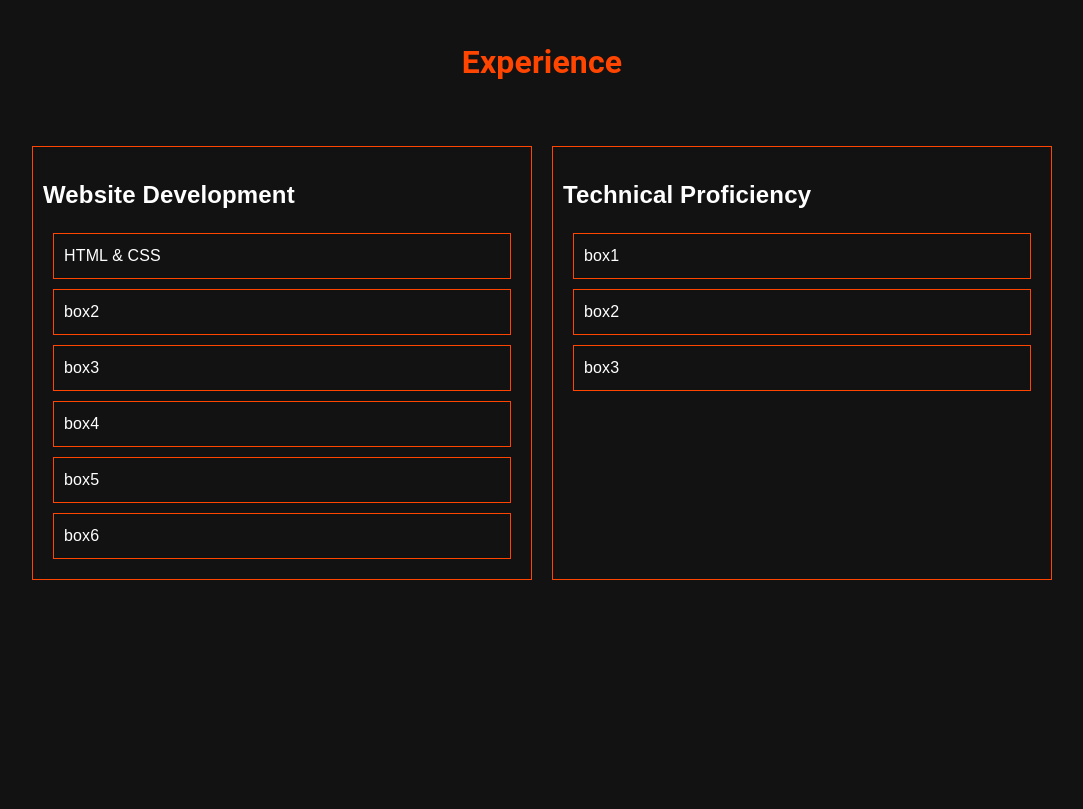
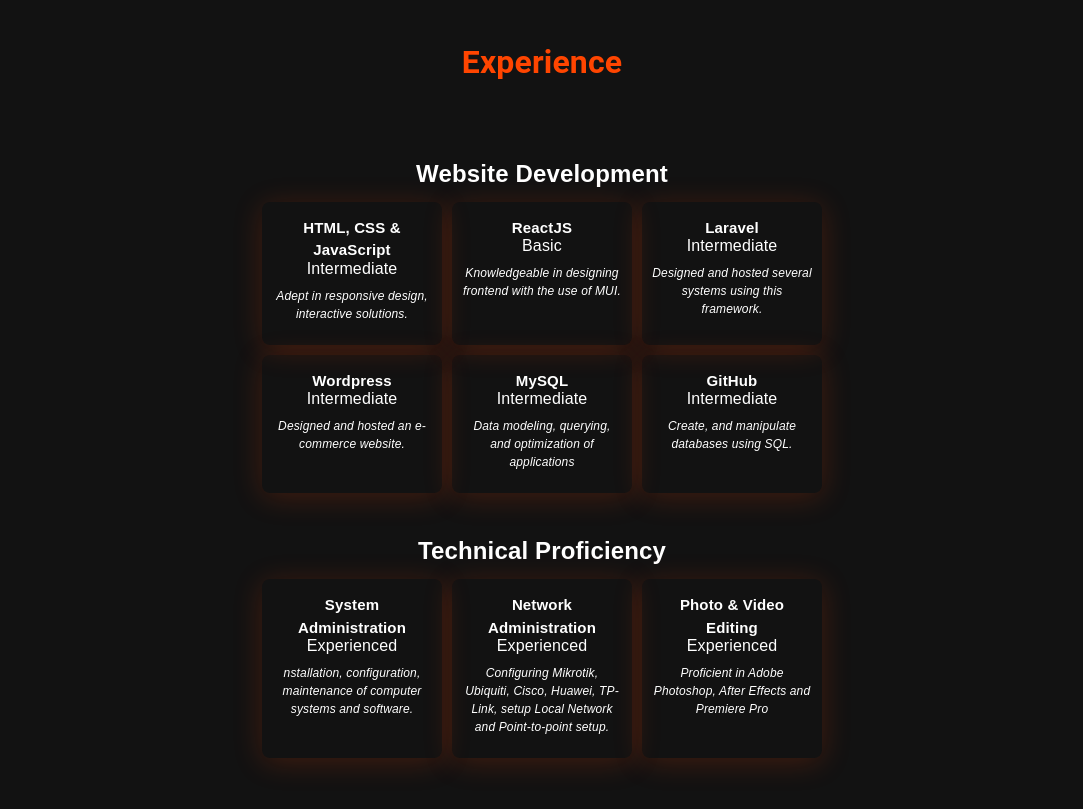
Before and after one commit to maktezi/myPorfolio, a React (Vite) app: page / in a window 1280 px wide. Shown: the part 1580-2389 px from the top of the page, without its empty margins (98-1181 px from the left). Before the commit the page ends 2304 px from the top, so only its background shows below. Built offline with nearby package versions, Linux system fonts and the light colour scheme.

Commit message:
update experience section

```diff
--- a/src/assets/mediaquery.css
+++ b/src/assets/mediaquery.css
@@ -75,12 +75,17 @@
         display: flex;
         top: 0;
         left: 0;
-        /* position: fixed; */
+        position: fixed;
         align-items: center;
         padding-left: 30px;
         padding-right: 30px;
         cursor: default;
         z-index: 50;
+        width: 100%;
+        background: rgba(255, 255, 255, 0);
+        box-shadow: 0 0px 5px rgba(0, 0, 0, 0.1);
+        backdrop-filter: blur(10px);
+        -webkit-backdrop-filter: blur(20px);
     }
 
     #theme {
@@ -97,7 +102,7 @@
     #profile {
         display: block;
         margin: auto;
-        padding-top: 100px;
+        padding-top: 200px;
         align-items: center;
         justify-content: center;
     }
--- a/src/components/section/Experience.jsx
+++ b/src/components/section/Experience.jsx
@@ -5,20 +5,97 @@ const Experience = () => {
     <>
         <h1 className="title">Experience</h1>
         <div className='experience-wrapper'>
-            <div className='big-box'>
+            <div className='exp-box'>
                 <h2>Website Development</h2>
-                <div className='small-box'>HTML & CSS</div>
-                <div className='small-box'>box2</div>
-                <div className='small-box'>box3</div>
-                <div className='small-box'>box4</div>
-                <div className='small-box'>box5</div>
-                <div className='small-box'>box6</div>
+                <div className='big-box'>
+                    <div className='small-box'>
+                        <div className='insmall-box'>
+                            <h3>HTML, CSS & JavaScript</h3>
+                            <p className='skill-lvl'>
+                                Intermediate
+                            </p>
+                            <p className='exp-info'><i>Adept in responsive design, interactive solutions.</i></p>
+                        </div>
+                    </div>
+                    <div className='small-box'>
+                        <div className='insmall-box'>
+                            <h3>ReactJS</h3>
+                            <p className='skill-lvl'>
+                                Basic
+                            </p>
+                            <p className='exp-info'><i>Knowledgeable in designing frontend with the use of MUI.</i></p>
+                        </div>
+                    </div>
+                    <div className='small-box'>
+                        <div className='insmall-box'>
+                            <h3>Laravel</h3>
+                            <p className='skill-lvl'>
+                                Intermediate
+                            </p>
+                            <p className='exp-info'><i>Designed and hosted several systems using this framework.</i></p>
+                        </div>
+                    </div>
+                    <div className='small-box'>
+                        <div className='insmall-box'>
+                            <h3>Wordpress</h3>
+                            <p className='skill-lvl'>
+                                Intermediate
+                            </p>
+                            <p className='exp-info'><i>Designed and hosted an e-commerce website.</i></p>
+                        </div>
+                    </div>
+                    <div className='small-box'>
+                        <div className='insmall-box'>
+                            <h3>MySQL</h3>
+                            <p className='skill-lvl'>
+                                Intermediate
+                            </p>
+                            <p className='exp-info'><i>Data modeling, querying, and optimization of applications</i></p>
+                        </div>
+                    </div>
+                    <div className='small-box'>
+                        <div className='insmall-box'>
+                            <h3>GitHub</h3>
+                            <p className='skill-lvl'>
+                                Intermediate
+                            </p>
+                            <p className='exp-info'><i>Create, and manipulate databases using SQL.</i></p>
+                        </div>
+                    </div>
+                </div>
             </div>
-            <div className='big-box'>
+
+            <div className='exp-box'>
                 <h2>Technical Proficiency</h2>
-                <div className='small-box'>box1</div>
-                <div className='small-box'>box2</div>
-                <div className='small-box'>box3</div>
+                <div className='big-box'>
+                    <div className='small-box'>
+                        <div className='insmall-box'>
+                            <h3>System Administration</h3>
+                            <p className='skill-lvl'>
+                                Experienced
+                            </p>
+                            <p className='exp-info'><i>nstallation, configuration, maintenance of computer systems and software.</i></p>
+                        </div>
+                    </div>
+                    <div className='small-box'>
+                        <div className='insmall-box'>
+                            <h3>Network Administration</h3>
+                            <p className='skill-lvl'>
+                                Experienced
+                            </p>
+                            <p className='exp-info'><i>Configuring Mikrotik, Ubiquiti, Cisco, Huawei, TP-Link, setup Local Network and Point-to-point setup.</i></p>
+                        </div>
+                    </div>
+                    <div className='small-box'>
+                        <div className='insmall-box'>
+                            <h3>Photo & Video Editing</h3>
+                            <p className='skill-lvl'>
+                                Experienced
+                            </p>
+                            <p className='exp-info'><i>Proficient in Adobe Photoshop, After Effects and Premiere Pro</i></p>
+                        </div>
+                    </div>
+                </div>
             </div>
         </div>
     </>
--- a/src/components/section/css/about.css
+++ b/src/components/section/css/about.css
@@ -1,6 +1,6 @@
 .title {
     text-align: center;
-    margin: 50px 0;
+    margin: 50px;
 }
 
 #about-wrapper {
@@ -40,8 +40,8 @@
     width: 45%;
     margin: 5px;
     padding: 10px;
-    border: 1px solid orangered;
     border-radius: 8px;
+    box-shadow: 0 4px 30px rgba(255, 69, 0, 0.2);
 }
 
 .box-icon {
--- a/src/components/section/css/experience.css
+++ b/src/components/section/css/experience.css
@@ -5,22 +5,66 @@
 
 .experience-wrapper {
     display: flex;
-    margin: auto;
+    flex-wrap: wrap;
+    /* margin-top: -50px; */
     justify-content: center;
     font-family: Montserrat, sans-serif;
 }
 
+.exp-box {
+    /* margin: auto; */
+    display: block;
+    margin-left: 3px;
+    margin-right: 3px;
+    border-radius: 8px;
+    text-align: center;
+    /* border: 1px solid orangered; */
+}
+
 .big-box {
+    display: flex;
+    flex-wrap: wrap;
+    justify-content: center;
+    padding: 10px;
+    max-width: 700px;
+    /* width: 500px; */
+    margin-top: -20px;
+}
+
+.big-box h2 {
     display: inline-block;
-    padding: 10px;
-    margin: 10px;
-    width: 500px;
-    border: 1px solid orangered;
 }
 
 .small-box {
-    display: flex;
+    /* display: flex; */
     padding: 10px;
-    margin: 10px;
-    border: 1px solid orangered;
+    border-radius: 8px;
+    margin-bottom: 10px;
+    margin-left: 5px;
+    margin-right: 5px;
+    height: auto;
+    border-radius: 8px;
+    box-shadow: 0 4px 30px rgba(255, 69, 0, 0.2);
 }
+
+.skill-lvl {
+    margin-top: -20px;
+}
+
+.insmall-box {
+    width: 160px;
+    margin: auto;
+    align-items: center;
+}
+
+.insmall-box h3 {
+    font-size: 15px;
+    margin-top: 5px;
+    height: auto;
+}
+
+.exp-info {
+    font-size: 12px;
+    margin-top: -10px;
+    text-align: center;
+}
```
